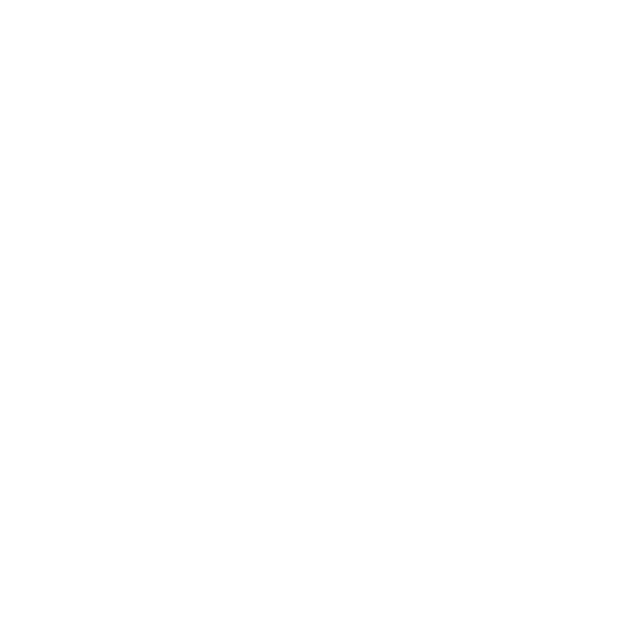
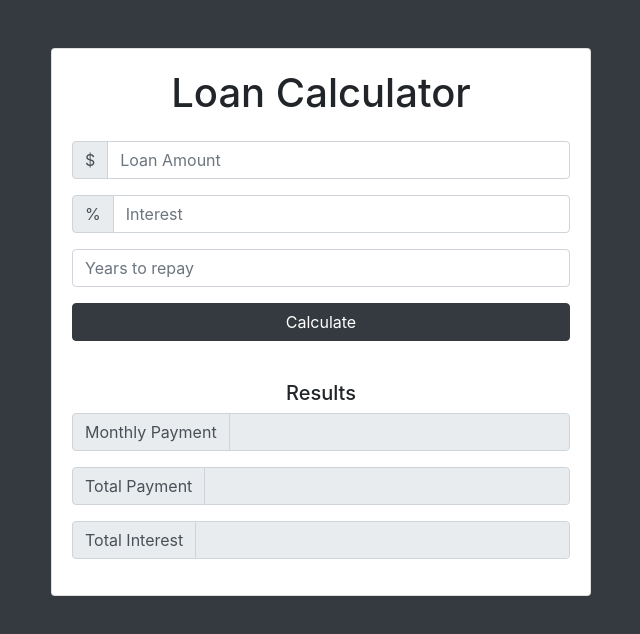
Before and after one commit to delanylily/calculator, a plain HTML site: page index.html in a window 1280 px wide. Shown: the whole page, without its empty margins (319-959 px from the left). Drawn offline with nearby package versions, Linux system fonts and the light colour scheme.

Commit message:
Implement UI * calculator layout implemented

```diff
--- a/index.html
+++ b/index.html
@@ -1,21 +1,95 @@
 <!doctype html>
 <html lang="en">
-  <head>
+
+<head>
     <!-- Required meta tags -->
     <meta charset="utf-8">
     <meta name="viewport" content="width=device-width, initial-scale=1, shrink-to-fit=no">
 
     <!-- Bootstrap CSS -->
-    <link rel="stylesheet" href="https://cdn.jsdelivr.net/npm/bootstrap@4.4.1/dist/css/bootstrap.min.css" integrity="sha384-Vkoo8x4CGsO3+Hhxv8T/Q5PaXtkKtu6ug5TOeNV6gBiFeWPGFN9MuhOf23Q9Ifjh" crossorigin="anonymous">
+    <link rel="stylesheet" href="https://cdn.jsdelivr.net/npm/bootstrap@4.4.1/dist/css/bootstrap.min.css"
+        integrity="sha384-Vkoo8x4CGsO3+Hhxv8T/Q5PaXtkKtu6ug5TOeNV6gBiFeWPGFN9MuhOf23Q9Ifjh" crossorigin="anonymous">
 
-    <title>Hello, world!</title>
-  </head>
-  <body>
+    <title>Calculator</title>
+</head>
 
+<body class="bg-dark">
+    <div class="container">
+        <div class="row">
+            <div class="col-md-6 mx-auto">
+                <div class="card card-body text-center mt-5">
+                    <h1 class="heading display-5 pb-3">Loan Calculator</h1>
+                    <form id="loan-form">
+                        <div class="form-group">
+                            <div class="input-group">
+                                <div class="input-group-prepend">
+                                    <span class="input-group-text">$</span>
+                                </div>
+                                <input type="number" class="form-control" id="amount" placeholder="Loan Amount">
+                            </div>
+                        </div>
+                        <div class="form-group">
+                            <div class="input-group">
+                                <div class="input-group-prepend">
+                                    <span class="input-group-text">%</span>
+                                </div>
+                                <input type="number" class="form-control" id="interest" placeholder="Interest">
+                            </div>
+                        </div>
+                        <div class="form-group">
+                            <input type="number" class="form-control" id="years" placeholder="Years to repay">
+                        </div>
+                        <div class="form-group">
+                            <input type="submit" value="Calculate" class="btn btn-dark btn-block">
+                        </div>
+                    </form>
+                    <!-- spinner-->
+                    <!-- <div id="loading">
+                        <img src="images/Euro sign spinning.gif" alt="">
+                    </div> -->
+                    <div id="results" class="pt-4">
+                        <h5>Results</h5>
+                        <div class="form-group">
+                            <div class="input-group">
+                                <div class="input-group-prepend">
+                                    <span class="input-group-text">Monthly Payment</span>
+                                </div>
+                                <input disabled type="number" class="form-control" id="monthly-payment">
+                            </div>
+                        </div>
+                        <div class="form-group">
+                            <div class="input-group">
+                                <div class="input-group-prepend">
+                                    <span class="input-group-text">Total Payment</span>
+                                </div>
+                                <input disabled type="number" class="form-control" id="total-payment">
+                            </div>
+                        </div>
+                        <div class="form-group">
+                            <div class="input-group">
+                                <div class="input-group-prepend">
+                                    <span class="input-group-text">Total Interest</span>
+                                </div>
+                                <input disabled type="number" class="form-control" id="total-interest">
+                            </div>
+                        </div>
+                    </div>
+                </div>
+            </div>
+        </div>
+    </div>
     <!-- Optional JavaScript -->
     <!-- jQuery first, then Popper.js, then Bootstrap JS -->
-    <script src="https://code.jquery.com/jquery-3.4.1.slim.min.js" integrity="sha384-J6qa4849blE2+poT4WnyKhv5vZF5SrPo0iEjwBvKU7imGFAV0wwj1yYfoRSJoZ+n" crossorigin="anonymous"></script>
-    <script src="https://cdn.jsdelivr.net/npm/popper.js@1.16.0/dist/umd/popper.min.js" integrity="sha384-Q6E9RHvbIyZFJoft+2mJbHaEWldlvI9IOYy5n3zV9zzTtmI3UksdQRVvoxMfooAo" crossorigin="anonymous"></script>
-    <script src="https://cdn.jsdelivr.net/npm/bootstrap@4.4.1/dist/js/bootstrap.min.js" integrity="sha384-wfSDF2E50Y2D1uUdj0O3uMBJnjuUD4Ih7YwaYd1iqfktj0Uod8GCExl3Og8ifwB6" crossorigin="anonymous"></script>
-  </body>
+    <script src="https://code.jquery.com/jquery-3.4.1.slim.min.js"
+        integrity="sha384-J6qa4849blE2+poT4WnyKhv5vZF5SrPo0iEjwBvKU7imGFAV0wwj1yYfoRSJoZ+n"
+        crossorigin="anonymous"></script>
+    <script src="https://cdn.jsdelivr.net/npm/popper.js@1.16.0/dist/umd/popper.min.js"
+        integrity="sha384-Q6E9RHvbIyZFJoft+2mJbHaEWldlvI9IOYy5n3zV9zzTtmI3UksdQRVvoxMfooAo"
+        crossorigin="anonymous"></script>
+    <script src="https://cdn.jsdelivr.net/npm/bootstrap@4.4.1/dist/js/bootstrap.min.js"
+        integrity="sha384-wfSDF2E50Y2D1uUdj0O3uMBJnjuUD4Ih7YwaYd1iqfktj0Uod8GCExl3Og8ifwB6"
+        crossorigin="anonymous"></script>
+    <script src="app.js"></script>
+</body>
+
 </html>
```
